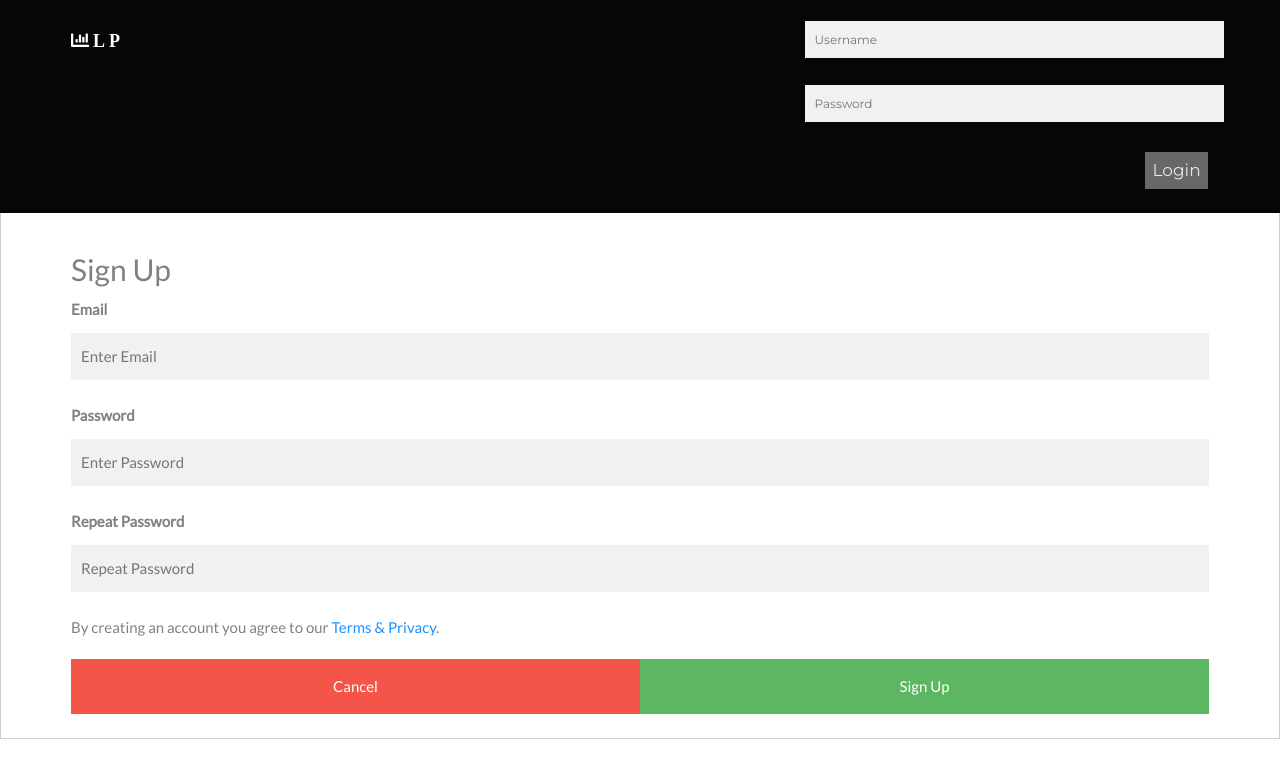
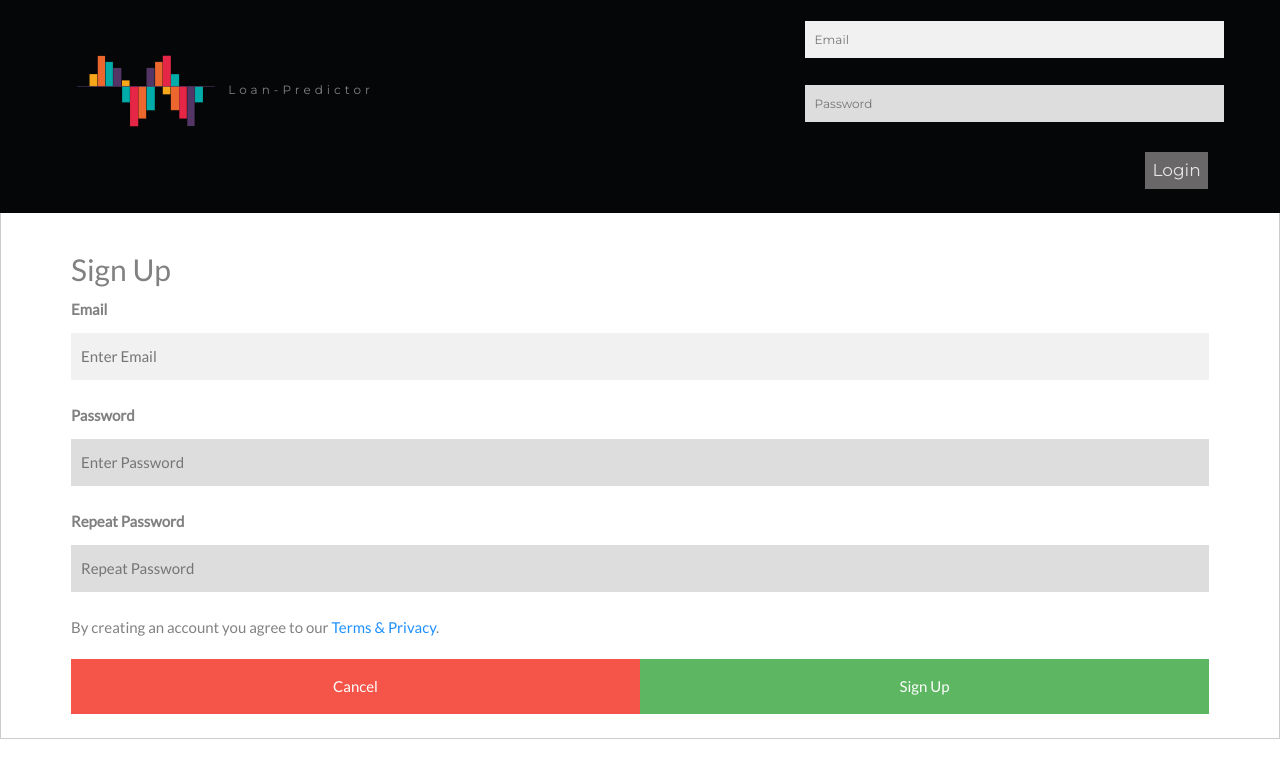
Before and after one commit to Gopesh2210/Loan-Predictor, a Flask app: page /login in a window 1280 px wide. Shown: the top 778 px of the page. Run offline with Flask 2, Linux system fonts and the light colour scheme; some libraries are stand-ins or nearby versions.

Commit message:
Latest Updated Files

```diff
--- a/LoanPrediction/main.py
+++ b/LoanPrediction/main.py
@@ -11,10 +11,10 @@ app.config['SECRET_KEY'] = 'ee556c4ef73062527783828c5651fff6'
 def home():
     return render_template('MainLayout.html', title='Home')
 
-@app.route("/login")
+@app.route("/login", methods=['GET','POST'])
 def login():
-		form = RegistrationForm()
-		return render_template('Login.html', title='Login/Register', form=form)
+		#form = RegistrationForm()
+		return render_template('Login.html', title='Login/Register')
 
 @app.route("/view")
 def view():
--- /dev/null
+++ b/LoanPrediction/static/login.css
@@ -0,0 +1,131 @@
+body {
+    font: 400 15px Lato, sans-serif;
+    line-height: 1.8;
+    color: #818181;
+  }
+  * {box-sizing: border-box}
+
+  .navbar {
+margin-bottom: 0;
+background-color: #050607;
+z-index: 9999;
+border: 0;
+font-size: 12px !important;
+line-height: 1.42857143 !important;
+letter-spacing: 4px;
+border-radius: 0;
+font-family: Montserrat, sans-serif;
+            }
+.navbar li a, .navbar .navbar-brand {
+color: #fff !important;
+                        }
+.navbar-nav li a:hover, .navbar-nav li.active a {
+color: #f4511e !important;
+background-color: #fff !important;
+                      }
+.navbar-default .navbar-toggle {
+border-color: transparent;
+color: #fff !important;
+                        }
+
+/* Style the input container */
+.navbar .login-container {
+float: right;
+}
+
+/* Style the input field inside the navbar */
+.navbar input[type=text] input[type=password]{
+padding: 6px;
+margin-top: 8px;
+font-size: 17px;
+border: none;
+width: 150px; /* adjust as needed (as long as it doesn't break the topnav) */
+}
+
+/* Style the button inside the input container for login */
+.navbar .login-container #btn {
+float: right;
+padding: 6px;
+margin-top: 8px;
+margin-right: 16px;
+background: rgb(116, 114, 114);
+font-size: 17px;
+border: none;
+cursor: pointer;
+width: 15%;
+}
+
+.navbar .login-container #btn:hover {
+background:#f4511e;
+}
+
+
+
+/* Sign Up Form*/
+
+/* Full-width input fields */
+input[type=text], input[type=password],input[type=email] {
+width: 100%;
+padding: 10px;
+margin: 5px 0 22px 0;
+display: inline-block;
+border: none;
+background: #f1f1f1;
+}
+
+input[type=text]:focus, input[type=password],input[type=email]:focus {
+background-color: #ddd;
+outline: none;
+}
+
+hr {
+border: 1px solid #f1f1f1;
+margin-bottom: 0;
+}
+
+/* Set a style for all buttons */
+button {
+background-color: #4CAF50;
+color: white;
+padding: 14px 20px;
+margin: 8px 0;
+border: none;
+cursor: pointer;
+width: 100%;
+opacity: 0.9;
+}
+
+button:hover {
+opacity:1;
+}
+
+/* Extra styles for the cancel button */
+.cancelbtn {
+padding: 14px 20px;
+background-color: #f44336;
+}
+
+/* Float cancel and signup buttons and add an equal width */
+.cancelbtn, .signupbtn {
+float: left;
+width: 50%;
+}
+
+/* Add padding to container elements */
+.container {
+padding: 16px;
+}
+
+/* Clear floats */
+.clearfix::after {
+content: "";
+clear: both;
+display: table;
+}
+
+/* Change styles for cancel button and signup button on extra small screens */
+@media screen and (max-width: 300px) {
+.cancelbtn, .signupbtn {
+width: 100%;
+}
+}
--- a/LoanPrediction/templates/Login.html
+++ b/LoanPrediction/templates/Login.html
@@ -4,147 +4,35 @@
 	<title>Loan-Predicitor Login</title>
 	<meta charset="utf-8">
   <meta name="viewport" content="width=device-width, initial-scale=1">
-  <link rel="stylesheet" href="https://maxcdn.bootstrapcdn.com/bootstrap/3.4.0/css/bootstrap.min.css">
+	<link rel="stylesheet" href="https://maxcdn.bootstrapcdn.com/bootstrap/3.4.0/css/bootstrap.min.css">
+
+	<link rel="stylesheet" type="text/css" href="{{ url_for('static', filename='login.css') }}">
   <link href="https://fonts.googleapis.com/css?family=Montserrat" rel="stylesheet" type="text/css">
   <link href="https://fonts.googleapis.com/css?family=Lato" rel="stylesheet" type="text/css">
   <script src="https://ajax.googleapis.com/ajax/libs/jquery/3.3.1/jquery.min.js"></script>
   <script src="https://maxcdn.bootstrapcdn.com/bootstrap/3.4.0/js/bootstrap.min.js"></script>
   <link rel="stylesheet" href="https://use.fontawesome.com/releases/v5.7.2/css/all.css" integrity="sha384-fnmOCqbTlWIlj8LyTjo7mOUStjsKC4pOpQbqyi7RrhN7udi9RwhKkMHpvLbHG9Sr" crossorigin="anonymous">
 
-  <style>
-		body {
-		  font: 400 15px Lato, sans-serif;
-		  line-height: 1.8;
-		  color: #818181;
+	<!--Validate the password and confirm password Javascript-->
+	<script>
+		function checkPassword(form) {
+				password1 = form.password.value;
+				password2 = form.confirm_password.value;
+
+				// If Not same return False.
+				if (password1 != password2) {
+						alert ("\nPassword did not match: Please try again...")
+						return false;
+				}
+
+				// If same return True.
+				else{
+						alert("Sucessfully signed up!: Welcome to Loan-Predictor!")
+						return true;
+				}
 		}
-		* {box-sizing: border-box}
+</script>
 
-		.navbar {
-    margin-bottom: 0;
-    background-color: #050607;
-    z-index: 9999;
-    border: 0;
-    font-size: 12px !important;
-    line-height: 1.42857143 !important;
-    letter-spacing: 4px;
-    border-radius: 0;
-    font-family: Montserrat, sans-serif;
-  				}
-  .navbar li a, .navbar .navbar-brand {
-    color: #fff !important;
- 							 }
-  .navbar-nav li a:hover, .navbar-nav li.active a {
-    color: #f4511e !important;
-    background-color: #fff !important;
-							}
-  .navbar-default .navbar-toggle {
-    border-color: transparent;
-    color: #fff !important;
-  							}
-
-	/* Style the input container */
-	.navbar .login-container {
-  	float: right;
-	}
-
-/* Style the input field inside the navbar */
-	.navbar input[type=text] input[type=password]{
-  	padding: 6px;
-  	margin-top: 8px;
-  	font-size: 17px;
-  	border: none;
-  	width: 150px; /* adjust as needed (as long as it doesn't break the topnav) */
-	}
-
-/* Style the button inside the input container for login */
-	.navbar .login-container #btn {
-  	float: right;
-  	padding: 6px;
-  	margin-top: 8px;
-  	margin-right: 16px;
-  	background: rgb(116, 114, 114);
-  	font-size: 17px;
-  	border: none;
-  	cursor: pointer;
-	width: 15%;
-	}
-
-	.navbar .login-container #btn:hover {
- 	 background:#f4511e;
-	}
-
-
-
-/* Sign Up Form*/
-
-/* Full-width input fields */
-input[type=text], input[type=password] {
-  width: 100%;
-  padding: 10px;
-  margin: 5px 0 22px 0;
-  display: inline-block;
-  border: none;
-  background: #f1f1f1;
-}
-
-input[type=text]:focus, input[type=password]:focus {
-  background-color: #ddd;
-  outline: none;
-}
-
-hr {
-  border: 1px solid #f1f1f1;
-  margin-bottom: 0;
-}
-
-/* Set a style for all buttons */
-button {
-  background-color: #4CAF50;
-  color: white;
-  padding: 14px 20px;
-  margin: 8px 0;
-  border: none;
-  cursor: pointer;
-  width: 100%;
-  opacity: 0.9;
-}
-
-button:hover {
-  opacity:1;
-}
-
-/* Extra styles for the cancel button */
-.cancelbtn {
-  padding: 14px 20px;
-  background-color: #f44336;
-}
-
-/* Float cancel and signup buttons and add an equal width */
-.cancelbtn, .signupbtn {
-  float: left;
-  width: 50%;
-}
-
-/* Add padding to container elements */
-.container {
-  padding: 16px;
-}
-
-/* Clear floats */
-.clearfix::after {
-  content: "";
-  clear: both;
-  display: table;
-}
-
-/* Change styles for cancel button and signup button on extra small screens */
-@media screen and (max-width: 300px) {
-  .cancelbtn, .signupbtn {
-     width: 100%;
-  }
-}
-
-	</style>
 
 </head>
 
@@ -160,13 +48,14 @@ button:hover {
 						<span class="icon-bar"></span>
 						<span class="icon-bar"></span>
 					  </button>
-					  <a class="navbar-brand fas fa-chart-bar" href="#myPage">LP</a>
+					  <img src="{{url_for('static', filename='logo.png')}}"  height="150" width="150"/>
+							<span>Loan-Predictor</span>
 					</div>
 					<div class="collapse navbar-collapse" id="myNavbar">
 					  <ul class="nav navbar-nav navbar-right">
 							<div class="login-container">
 									<form action="/home">
-									  <input type="text" placeholder="Username" name="username" required>
+									  <input type="email" placeholder="Email" name="email" required>
 									  <input   type="password" placeholder="Password" name="pswd" minlength="8" required>
 									  <button id="btn" type="submit">Login</button>
 									</form>
@@ -178,7 +67,7 @@ button:hover {
 				</nav>
 
 
-				<form method="POST"  action="/login" style="border:1px solid #ccc">
+				<form method="POST" onSubmit = "return checkPassword(this)"  style="border:1px solid #ccc">
 				<div class="container">
 					<br>
 					<br>
@@ -192,27 +81,25 @@ button:hover {
 
 					<h2>Sign Up</h2>
 					<label for="email"><b>Email</b></label>
-					<input type="text" placeholder="Enter Email" name="email" required>
+					<input type="email" placeholder="Enter Email" name="email" required>
 
 					<label for="psw"><b>Password</b></label>
-					<input type="password" placeholder="Enter Password" name="psw" minlength="8" required>
+					<input type="password" id="password" placeholder="Enter Password" name="psw" minlength="8"  required>
 
 					<label for="psw-repeat"><b>Repeat Password</b></label>
-					<input type="password" placeholder="Repeat Password" name="psw-repeat" minlength="8" required>
+					<input type="password" id="confirm_password" placeholder="Repeat Password" name="psw_repeat" minlength="8"  required>
 
 
 					<p>By creating an account you agree to our <a href="#" style="color:dodgerblue">Terms & Privacy</a>.</p>
 
 					<div class="clearfix">
 					<button type="button" class="cancelbtn">Cancel</button>
-					<button type="submit" class="signupbtn">Sign Up</button>
+					<button type="submit" class="signupbtn" >Sign Up</button>
 					</div>
 				</div>
 				</form>
 
 
 
-
-
 </body>
 </html>
--- a/LoanPrediction/templates/layout.html
+++ b/LoanPrediction/templates/layout.html
@@ -6,6 +6,7 @@
         <meta charset="utf-8">
         <meta name="viewport" content="width=device-width, initial-scale=1">
         <link rel="stylesheet" href="https://maxcdn.bootstrapcdn.com/bootstrap/3.4.0/css/bootstrap.min.css">
+
         <link rel="stylesheet" type="text/css" href="{{ url_for('static', filename='main.css') }}">
         <link href="https://fonts.googleapis.com/css?family=Montserrat" rel="stylesheet" type="text/css">
         <link href="https://fonts.googleapis.com/css?family=Lato" rel="stylesheet" type="text/css">
```
Also changed, not shown: LoanPrediction/static/logo.png (renamed from LoanPrediction/templates/logo.png).
